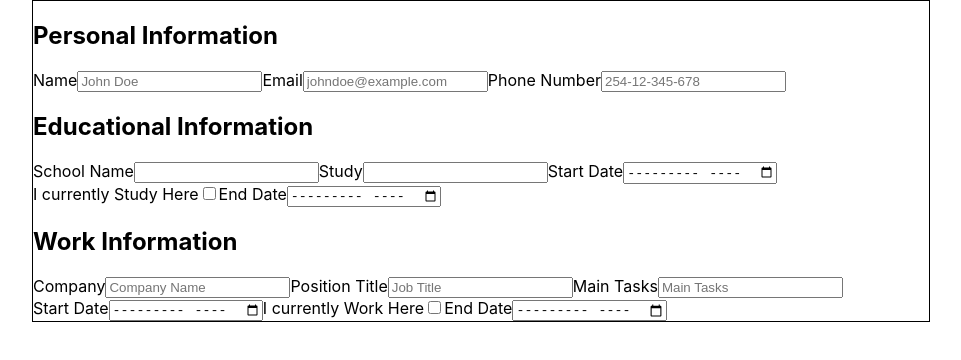
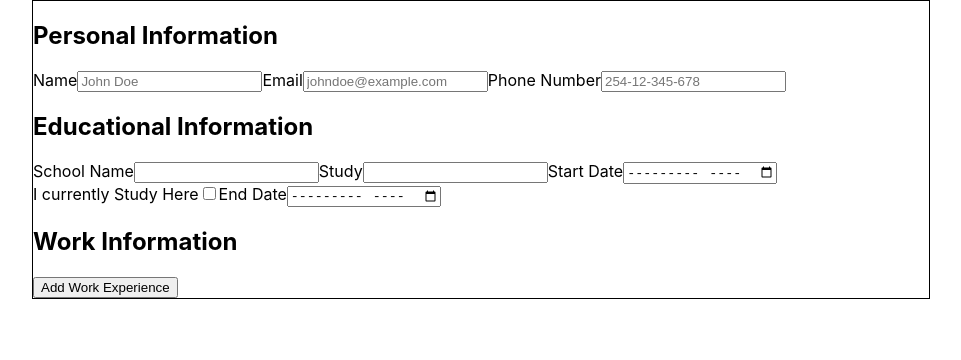
Before and after one commit to DenisWritesCode/odin-cv-application, a React (Create React App) app: page / in a window 1280 px wide. Shown: the top 360 px of the page, without its empty margins (159-1120 px from the left). Built offline with nearby package versions, Linux system fonts and the light colour scheme.

Commit message:
Can Add & delete Work information

```diff
--- a/src/Components/EducationalInfo.js
+++ b/src/Components/EducationalInfo.js
@@ -46,13 +46,13 @@ function EducationalInfo() {
           />
         </label>
 
-        <label htmlFor="educationEndDate" class="educationEndDateClass">
+        <label htmlFor="educationEndDate" className="educationEndDateClass">
           End Date
           <input
             type="month"
             name="educationEndDate"
             id="educationEndDate"
-            class="educationEndDateClass"
+            className="educationEndDateClass"
             required
           />
         </label>
--- a/src/Components/WorkInfo.js
+++ b/src/Components/WorkInfo.js
@@ -1,9 +1,11 @@
 import React, { useState } from "react";
 
 function WorkInfo() {
-  function handleWorkHere(e) {
-    const study = document.querySelector("#workHere");
-    const end = document.querySelector(".jobEndDateClass");
+  const [workCount, setWorkCount] = useState(0);
+
+  function handleWorkHere(id) {
+    const study = document.querySelector(`input#workHere${id}`);
+    const end = document.querySelector(`.jobEndDateClass${id}`);
 
     if (study.checked) {
       end.classList.add("hidden");
@@ -14,10 +16,23 @@ function WorkInfo() {
     }
   }
 
-  return (
-    <div className="workInfo">
-      <h2>Work Information</h2>
-      <form id="workForm">
+  function handleDelete(id) {
+    const workInfo = document.querySelector(".workInfo");
+    const form = document.querySelector(`#form${id}`);
+
+    workInfo.removeChild(form);
+  }
+
+  function createForm(formNumber) {
+    setWorkCount((prevCount) => {
+      return prevCount + 1;
+    });
+
+    const form = document.createElement("FORM");
+    //<form id={`workForm${formNumber}`}>
+    form.setAttribute("id", `form${formNumber}`);
+    form.innerHTML = `
+
     <label htmlFor="companyName">
       Company
       <input
@@ -57,21 +72,46 @@ function WorkInfo() {
       <input
         type="checkbox"
         name="workHere"
-            id="workHere"
-            onClick={handleWorkHere}
+        id='workHere${formNumber}'
         />
     </label>
-        <label htmlFor="jobEndDate" class="jobEndDateClass">
+    <label htmlFor="jobEndDate" class="jobEndDateClass${formNumber}">
       End Date
       <input
         type="month"
         name="jobEndDate"
         id="jobEndDate"
-            class="jobEndDateClass"
+        class="jobEndDateClass${formNumber}"
         required
       />
     </label>
-      </form>
+<button id='delete${formNumber}'>Delete</button>
+      `;
+
+    const workInfo = document.querySelector(".workInfo");
+    workInfo.appendChild(form);
+
+    const check = document.querySelector(`input#workHere${formNumber}`);
+    check.onclick = function () {
+      handleWorkHere(formNumber);
+    };
+
+    const deleteButton = document.querySelector(`#delete${formNumber}`);
+    deleteButton.onclick = function () {
+      handleDelete(formNumber);
+    };
+  }
+
+  return (
+    <div className="workInfo">
+      <h2>Work Information</h2>
+      <button
+        onClick={() => {
+          createForm(workCount);
+        }}
+      >
+        Add Work Experience
+      </button>
     </div>
   );
 }
```
Lines whose indentation alone changed are shown as unchanged.
